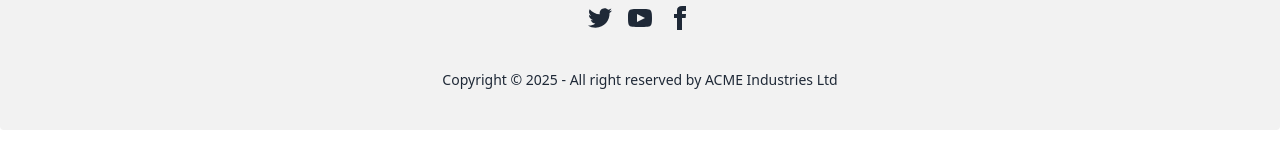
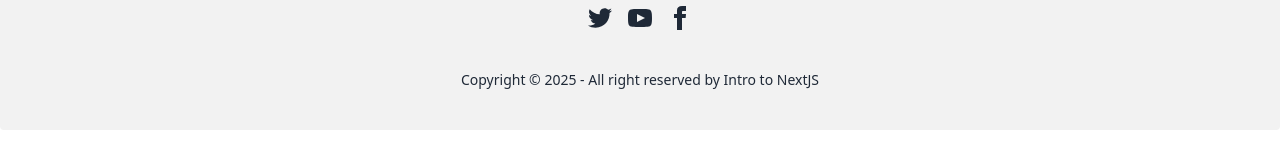
Before and after one commit to SK-Jabed/Intro-To-NextJS, a Next.js app: page / in a window 1280 px wide. Shown: the part 226-386 px from the top of the page. Built offline with nearby package versions, Linux system fonts and the light colour scheme.

Commit message:
Footer Section Updated and Completed

```diff
--- a/src/app/components/Footer.jsx
+++ b/src/app/components/Footer.jsx
@@ -49,8 +49,7 @@
         </nav>
         <aside>
           <p>
-            Copyright © {new Date().getFullYear()} - All right reserved by ACME
-            Industries Ltd
+            Copyright © {new Date().getFullYear()} - All right reserved by Intro to NextJS
           </p>
         </aside>
       </footer>
```
